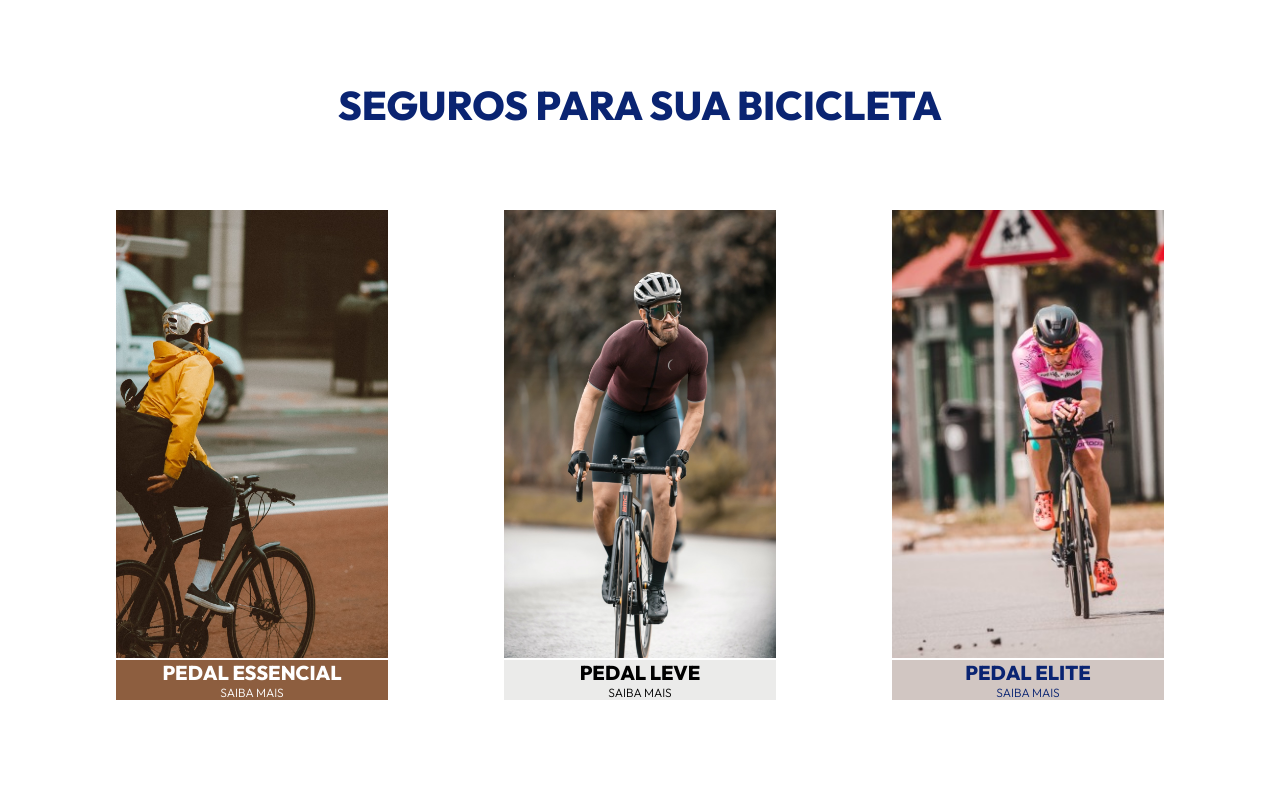
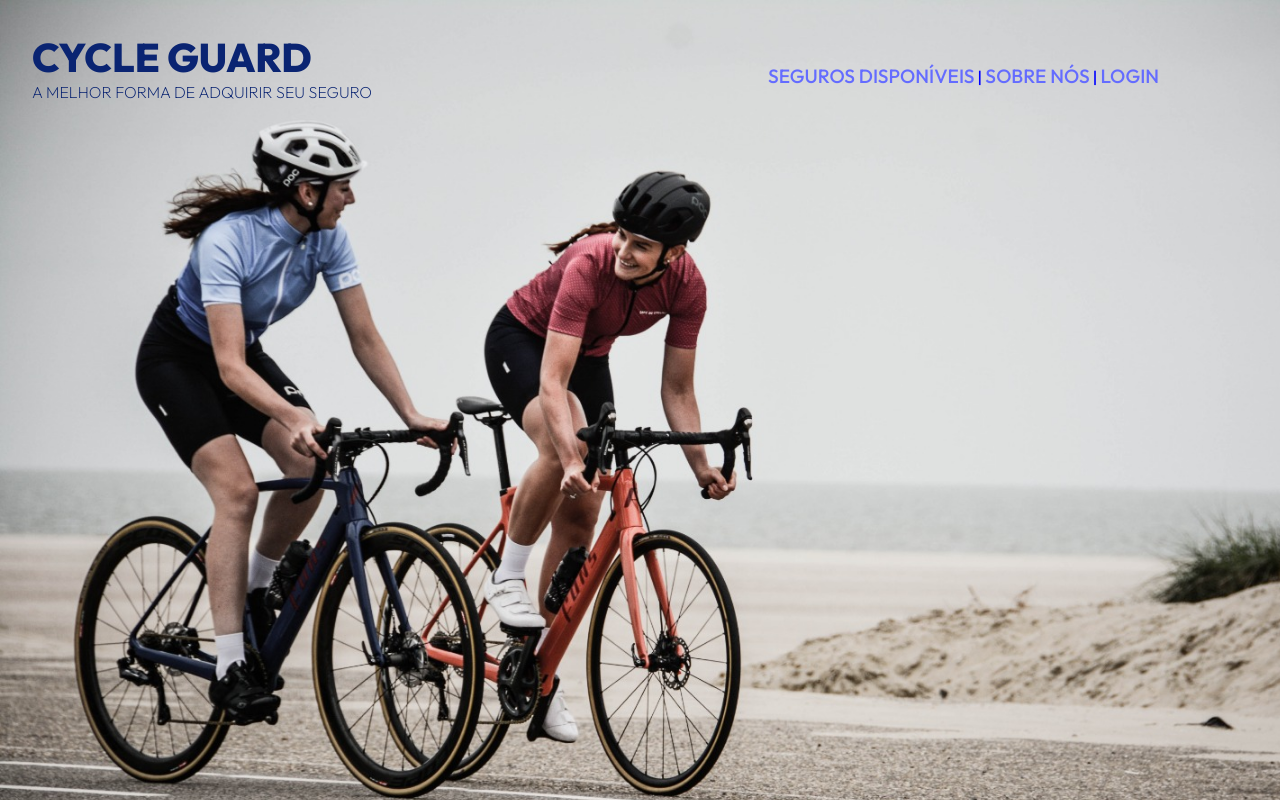
Before and after one commit to Rennan-Ferreira/cycleGuard-Sprint3, a React (Vite) app in the folder cycle-guard-sprt3/: page / in a window 1280 px wide. Shown: the top 800 px of the page. Built offline with nearby package versions, Linux system fonts and the light colour scheme; a web font is replaced by a local one.

Commit message:
arrumando links

```diff
--- a/cycle-guard-sprt3/src/routes/Home/Home.css
+++ b/cycle-guard-sprt3/src/routes/Home/Home.css
@@ -28,7 +28,6 @@
   }
 
   .pedal-essencial-home{
-    margin-top: 0.1rem;
     text-align: center;
     background: #8D5E3F;
     width: 17rem;
@@ -55,7 +54,6 @@
   }
 
   .pedal-leve-home{
-    margin-top: 0.1rem;
     text-align: center;
     background: #EBEBEA;
     width: 17rem;
@@ -82,7 +80,6 @@
     }
 
   .pedal-elite-home{
-    margin-top: 0.1rem;
     text-align: center;
     background: #D1C6C2;
     width: 17rem;
--- a/cycle-guard-sprt3/src/routes/Home/Home.jsx
+++ b/cycle-guard-sprt3/src/routes/Home/Home.jsx
@@ -1,3 +1,5 @@
+import Cabecalho from '../../components/Cabecalho.jsx'
+import { Link } from 'react-router-dom'
 import img1 from '../img/img-pedal-essencial.png'
 import img2 from '../img/img-pedal-leve.png'
 import img3 from '../img/img-pedal-elite.png'
@@ -5,29 +7,29 @@ import css from './Home.css'
 export default function Home(){
     return(
         <>
-
+            <Cabecalho/>
             <section>
                 <h3 className="titulo-section-home">SEGUROS PARA SUA BICICLETA</h3>
 
                 <div className="container-seguros-home">
                     <div className="img-seguros-home">
-                        <img src={img1} alt="seguro essencial" />
-                        <img src={img2} alt="seguro leve" />
-                        <img src={img3} alt="seguro elite" />
+                        <Link to="/Login"><img src={img1} alt="seguro essencial" /></Link>
+                        <Link to="/Login"><img src={img2} alt="seguro leve" /></Link>
+                        <Link to="/Login"><img src={img3} alt="seguro elite" /></Link>
                     </div>
                     <div className="titulos-seguros-home">
-                        <div className="pedal-essencial-home">
+                        <Link to="/Login"><div className="pedal-essencial-home">
                                             <h5>PEDAL ESSENCIAL</h5>
                                             <p>SAIBA MAIS</p>
-                        </div>
-                        <div className="pedal-leve-home">
+                                        </div></Link>
+                        <Link to="/Login"><div className="pedal-leve-home">
                                             <h5>PEDAL LEVE</h5>
                                             <p>SAIBA MAIS</p>
-                        </div>
-                        <div className="pedal-elite-home">
+                                          </div></Link>
+                        <Link to="/Login"><div className="pedal-elite-home">
                                              <h5>PEDAL ELITE</h5>
                                              <p>SAIBA MAIS</p>
-                        </div>
+                                          </div></Link>
                     </div>
                 </div>
 
```
Lines whose indentation alone changed are shown as unchanged.
